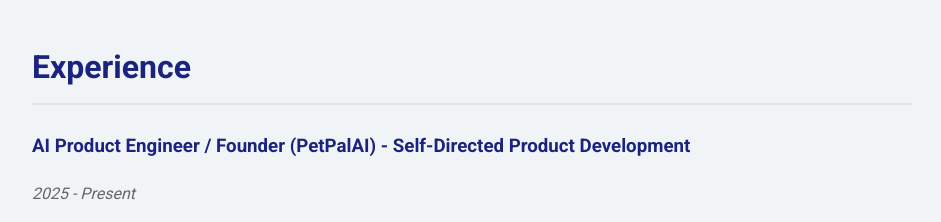
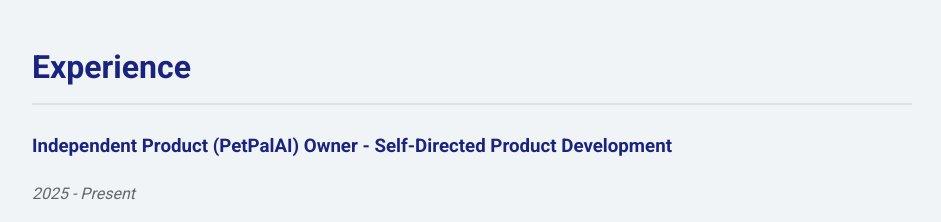
Before and after one commit to sandomathew/sandomathew.github.io, a plain HTML site: page index.html in a window 1280 px wide. Shown: the part 2680-2902 px from the top of the page, without its empty margins (168-1109 px from the left). Drawn offline with Linux system fonts and the light colour scheme.

Commit message:
adding enhancements

```diff
--- a/index.html
+++ b/index.html
@@ -139,7 +139,7 @@
         <section id="experience">
             <h2>Experience</h2>
             <div class="job-item">
-                <h3>AI Product Engineer / Founder (PetPalAI) - Self-Directed Product Development </h3>
+                <h3>Independent Product (PetPalAI) Owner - Self-Directed Product Development </h3>
                 <p class="duration">2025 - Present</p>
                 <ul>
                     <li><b>Product Architecture & Execution: </b> Designed the <b>PetPalAI prototype/Minimal Viable Product (MVP)</b> (a GenAI application for pet care), architecting the platform using <b>Django and integrating LangChain and Ollama</b> for LLM-driven data extraction.</li>
```
